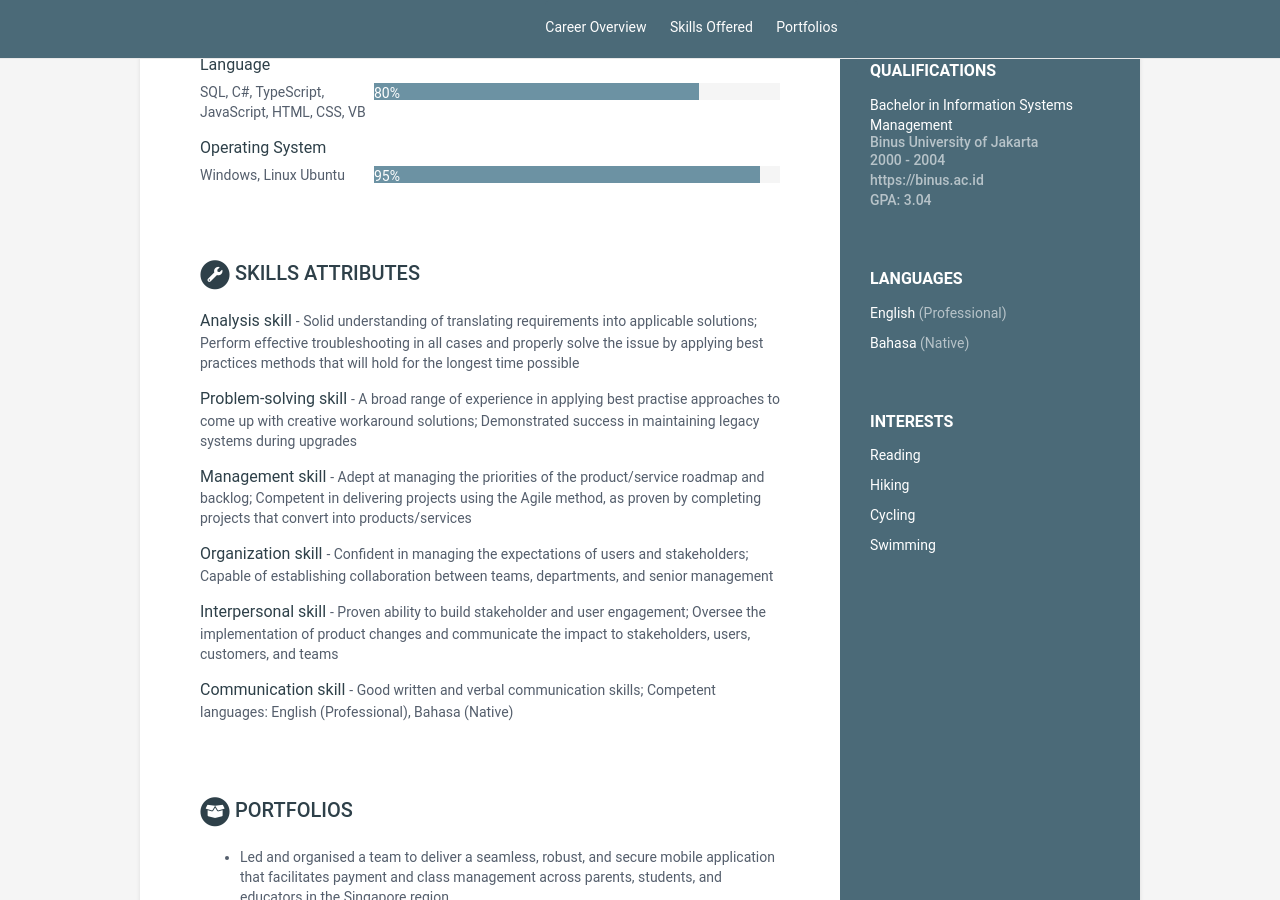
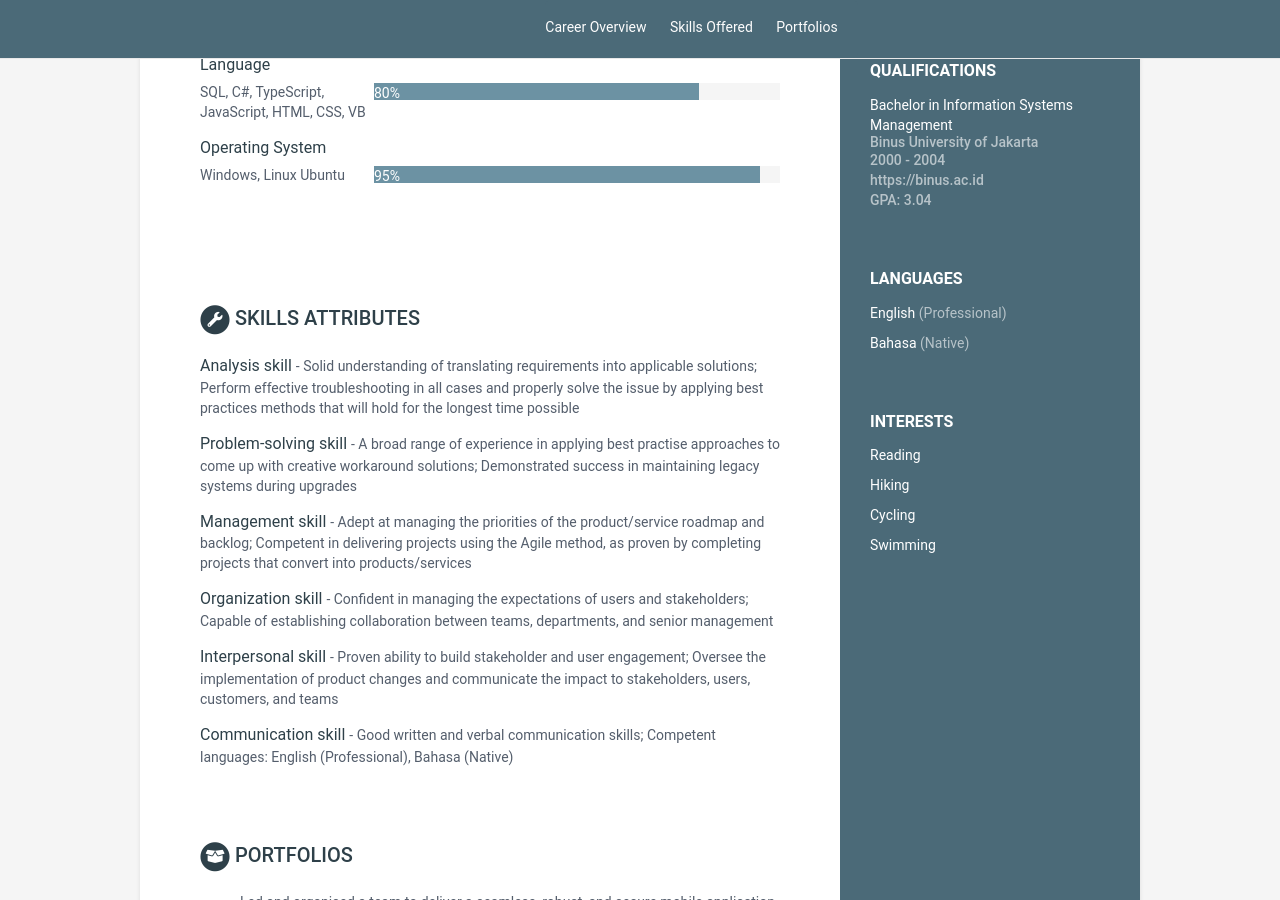
Before and after one commit to hz81/cv-se002, a Jekyll site: the page built from index.html, in a window 1280 px wide and 900 px high, scrolled down 1041 px. Built offline with Jekyll 4.4.1, drawn with Linux system fonts in a browser that asks for light colours.

Commit message:
Update skills-tech.html

```diff
--- a/_includes/skills-tech.html
+++ b/_includes/skills-tech.html
@@ -1,7 +1,7 @@
 {% assign skills = site.data.data.skills-tech %}
 {% assign skills-attributes = site.data.data.skills-attributes %}
 <div class="gap-navbar" id="s-skillsoffered"></div>
-  <sectionwithgap class="section skills-a-section">
+  <section class="section skills-a-section">
     {% if skills %}
     <h2 class="section-title">
       <span class="fa-stack fa-xs">
@@ -22,4 +22,4 @@
       {% endfor %}
     </div>
     {% endif %}
-  </sectionwithgap>
+  </section>
```
